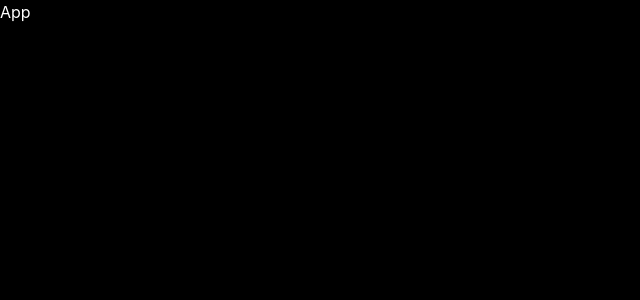
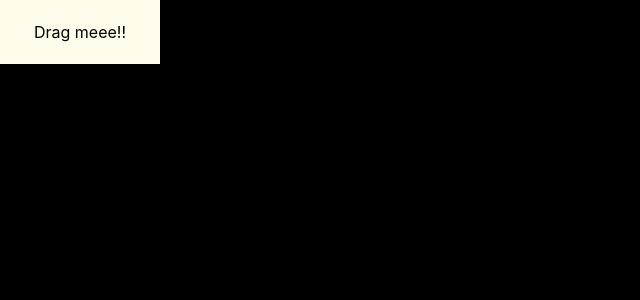
Before and after one commit to amansinghbisht-dev/FluxTab, a React (Vite) app: page / in a window 1280 px wide. Shown: the top 300 px of the page, without its empty margins (0-640 px from the left). Built offline with nearby package versions, Linux system fonts and the light colour scheme.

Commit message:
feat: implement draggable functionality with DraggableWrapper component (#1)

```diff
--- a/package.json
+++ b/package.json
@@ -13,6 +13,7 @@
     "@tailwindcss/vite": "^4.3.3",
     "react": "^19.2.8",
     "react-dom": "^19.2.8",
+    "react-draggable": "^4.7.2",
     "tailwindcss": "^4.3.3"
   },
   "devDependencies": {
--- a/src/App.jsx
+++ b/src/App.jsx
@@ -1,5 +1,13 @@
+import DraggableWrapper from "./components/DraggableWrapper";
+
 const App = () => {
-  return <div className="h-screen w-screen bg-black text-white">App</div>;
+  return (
+    <div className="h-screen w-screen bg-black">
+      <DraggableWrapper>
+        <div className="bg-amber-50 w-40 text-center p-5"> Drag meee!! </div>
+      </DraggableWrapper>
+    </div>
+  );
 };
 
 export default App;
--- /dev/null
+++ b/src/components/DraggableWrapper.jsx
@@ -0,0 +1,14 @@
+import React, { useRef } from "react";
+import Draggable from "react-draggable";
+
+const DraggableWrapper = ({ children }) => {
+  const nodeRef = useRef(null);
+
+  return (
+    <Draggable nodeRef={nodeRef} bounds="parent">
+      {React.cloneElement(children, { ref: nodeRef })}
+    </Draggable>
+  );
+};
+
+export default DraggableWrapper;
```
Also changed, not shown: 1 other file (tests, documents, lock files or other folders).
